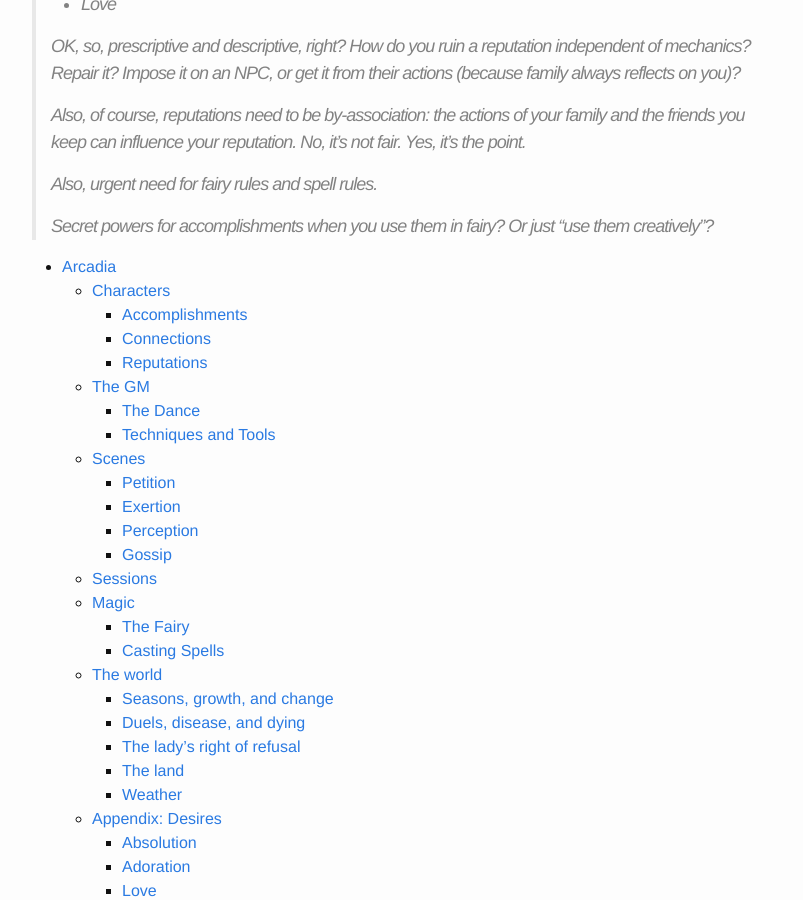
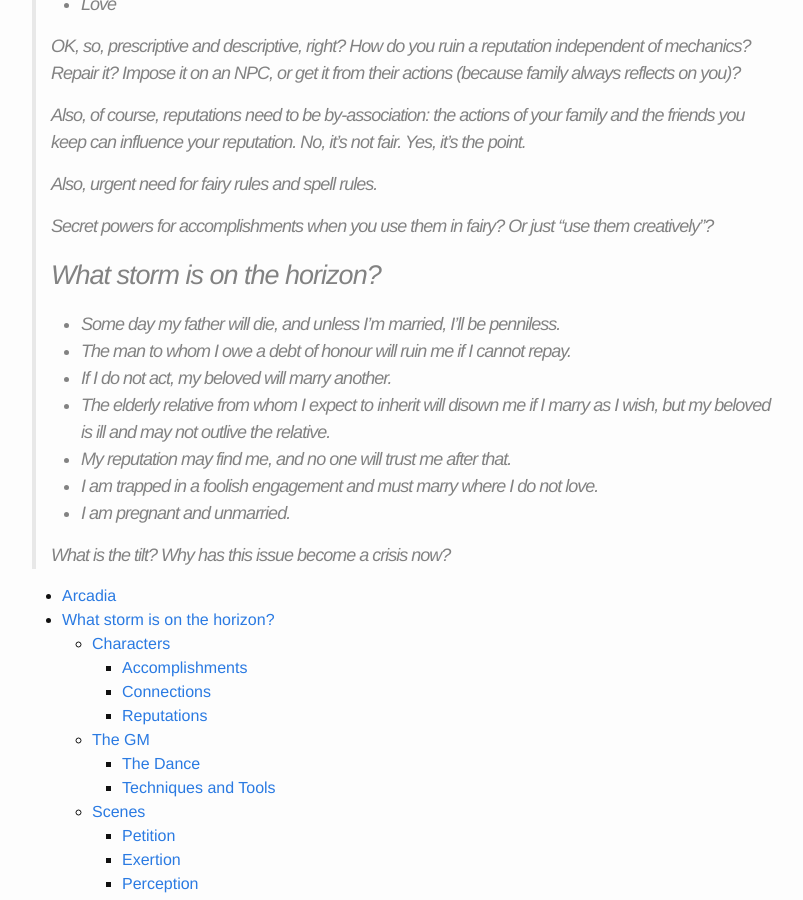
Before and after one commit to wlonk/arcadia, a Jekyll site: the page built from rules/index.md, in a window 1280 px wide and 900 px high, scrolled down 1019 px. Shown: the whole window, without its empty margins (238-1041 px from the left). Built offline with Jekyll 4.4.1, drawn with Linux system fonts in a browser that asks for light colours; some web fonts are replaced.

Commit message:
Move bangs and storms to index TODO.

```diff
--- a/rules/index.md
+++ b/rules/index.md
@@ -56,6 +56,20 @@ A game of magic, manners, and madness.
 >
 > Secret powers for accomplishments when you use them in fairy? Or just "use
 > them creatively"?
+>
+> # What storm is on the horizon?
+>
+>   * Some day my father will die, and unless I'm married, I'll be penniless.
+>   * The man to whom I owe a debt of honour will ruin me if I cannot repay.
+>   * If I do not act, my beloved will marry another.
+>   * The elderly relative from whom I expect to inherit will disown me if I
+>     marry as I wish, but my beloved is ill and may not outlive the relative.
+>   * My reputation may find me, and no one will trust me after that.
+>   * I am trapped in a foolish engagement and must marry where I do not love.
+>   * I am pregnant and unmarried.
+>
+> What is the tilt? Why has this issue become a crisis _now_?
+
 
 * TOC
 {:toc}
```
